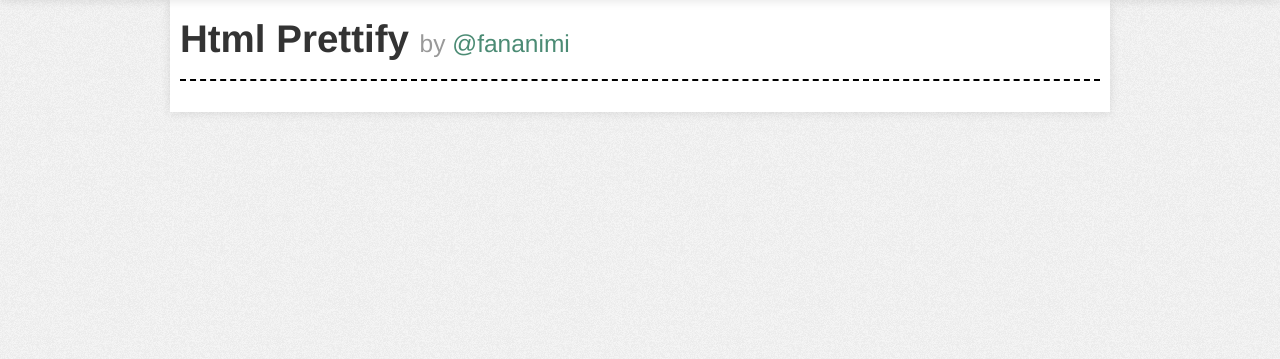
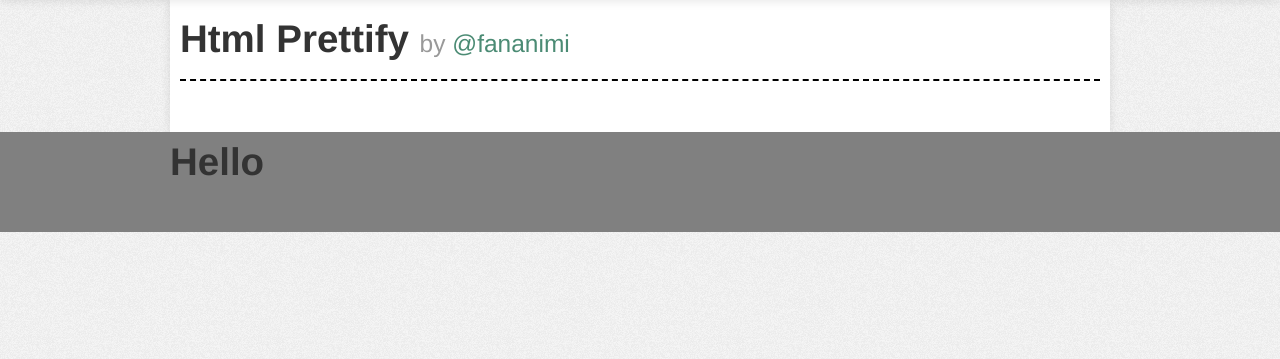
Before and after one commit to pije76/pretty_html, a Python web app: template pretty_html/templates/result.html in a window 1280 px wide. Shown: the part 41-400 px from the top of the page. Run offline with Jinja, Linux system fonts and the light colour scheme; the template is opened without the code that fills it, so the values that code supplies are empty; some libraries are stand-ins or nearby versions.

Commit message:
add footer

```diff
--- a/pretty_html/static/website/css/style.css
+++ b/pretty_html/static/website/css/style.css
@@ -4,11 +4,17 @@ body {
 
 .main-wrapper{
     background: white;
-    margin-top: 40px;
     width: 920px;
     -webkit-box-shadow: 0 1px 10px rgba(0,0,0,0.1);
     -moz-box-shadow: 0 1px 10px rgba(0,0,0,0.1);
     box-shadow: 0 1px 10px rgba(0,0,0,0.1);
+    margin-top: 40px;
+}
+
+.content-wrapper {
+    min-height: 100%;
+    height: auto !important;
+    margin: 40px auto -100px;
 }
 
 textarea {
@@ -72,3 +78,11 @@ pre {
 .errors {
     color: red;
 }
+
+footer, .push {
+    height: 100px;
+}
+
+footer {
+    background: gray;
+}
--- a/pretty_html/templates/base.html
+++ b/pretty_html/templates/base.html
@@ -24,9 +24,17 @@
                 <h1>Html Prettify <small>by <a href="http://twitter.com/fananimi" target="_blank">@fananimi</a></small></h1>
             </div>
             <hr>
-            {% block content %}
-            {% endblock %}
+            <div class="content-wrapper">
+                {% block content %}
+                {% endblock %}
+            </div>
+            <div class="push"></div>
         </div>
+        <footer>
+            <div class="container">
+                <h1>Hello</h1>
+            </div>
+        </footer>
         {% block script %}
         {% endblock %}
     </body>
```
